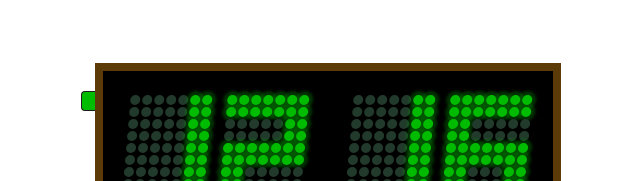
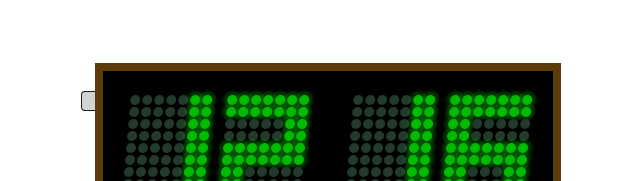
Before and after one commit to aliksander85/soviet-clocks, a React (Create React App) app: page / in a window 1280 px wide. Shown: the part 238-419 px from the top of the page, without its empty margins (312-952 px from the left). Built offline with nearby package versions, Linux system fonts and the light colour scheme.

Commit message:
[refactor]: set button color

```diff
--- a/src/App.scss
+++ b/src/App.scss
@@ -83,7 +83,7 @@ $smallDigitOffset: 4;
 	left: -22px;
 	width: 14px;
 	height: 20px;
-	background-color: rgb(0 188 0);
+	background-color: #d2d4d2;
 	border: 1px solid #1c1c1c;
 	border-right: none;
 	border-bottom-left-radius: 4px;
```
